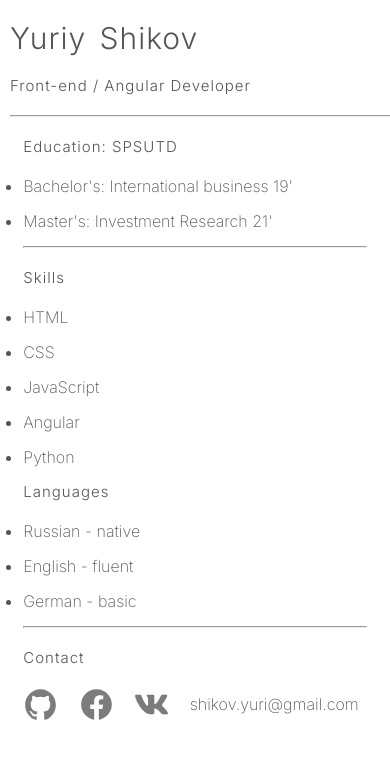
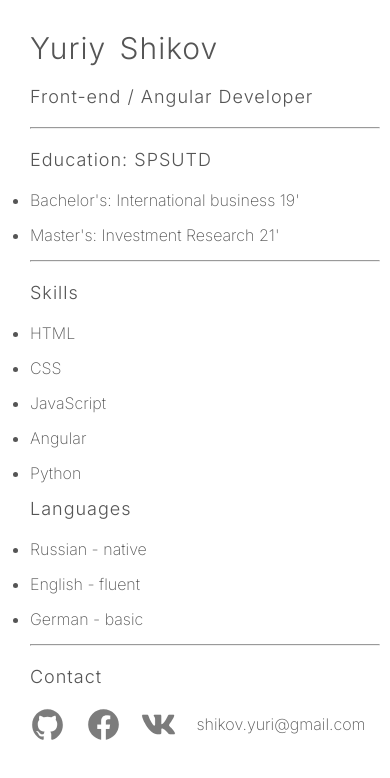
Before and after one commit to Yurash04/CV, a plain HTML site: page index.html in a window 390 px wide. Drawn offline with nearby package versions, Linux system fonts and the light colour scheme.

Commit message:
more margins

```diff
--- a/index.html
+++ b/index.html
@@ -63,8 +63,6 @@
         </div>
 
         <script src="https://unpkg.com/ionicons@5.1.2/dist/ionicons.js"></script>
-        <script src="algorithms.js"></script>
-        <script src="data.js"></script>
     </body>
 
 </html>
--- a/mediaQueries.css
+++ b/mediaQueries.css
@@ -3,7 +3,12 @@
 
   body {
     font-size: 16px;
-    margin: 10px;
+    margin: 30px;
+  }
+
+  header {
+    width: 350px;
+    margin: 0 auto;
   }
 
   h1 {
@@ -13,12 +18,12 @@
   }
 
   h2 {
-    font-size: 15px;
+    font-size: 18px;
     margin: 20px 0;
   }
 
   .personal-info {
-    width: fit-content;
+    width: 350px;
     margin: 0 auto;
   }
 
```
Also changed, not shown: 1 other file.
